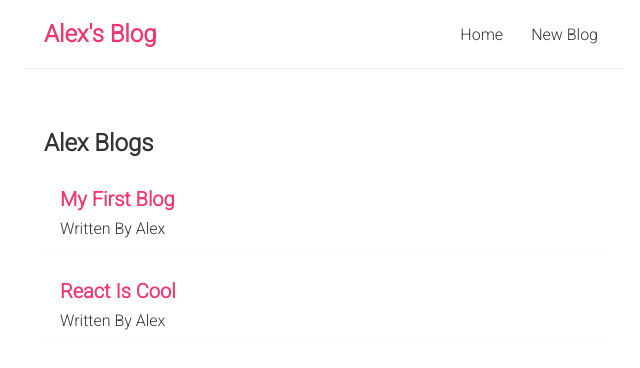
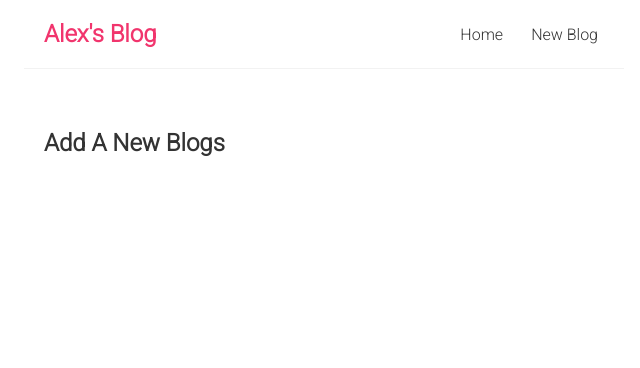
Before and after one commit to Reid501/React-Blog-Website, a React (Create React App) app in the folder website/: page /create in a window 1280 px wide. Shown: the top 368 px of the page, without its empty margins (316-956 px from the left). Built offline with nearby package versions, Linux system fonts and the light colour scheme; data requests are answered from the project's data file; the HTML template or start-up script is replaced by a standard one.

Commit message:
Router links added, blog pages added and useEffect cleanup added

```diff
--- a/website/package.json
+++ b/website/package.json
@@ -8,6 +8,7 @@
     "@testing-library/user-event": "^12.6.3",
     "react": "^17.0.1",
     "react-dom": "^17.0.1",
+    "react-router-dom": "^5.2.0",
     "react-scripts": "4.0.2",
     "web-vitals": "^1.1.0"
   },
--- a/website/src/App.js
+++ b/website/src/App.js
@@ -1,15 +1,30 @@
 import NavBar from './NavBar';
 import Home from './Home';
+import { BrowserRouter as Router, Route, Switch } from 'react-router-dom';
+import Create from './Create';
+import BlogDetails from './BlogDetails';
 
 function App() {
 
   return (
-    <div className="App">
-      <NavBar />
-      <div className="content">
-        <Home />
+    <Router>
+      <div className="App">
+        <NavBar />
+        <div className="content">
+          <Switch>
+            <Route exact path="/">
+              <Home />
+            </Route>
+            <Route exact path="/create">
+              <Create />
+            </Route>
+            <Route exact path="/blogs/:id">
+              <BlogDetails />
+            </Route>
+          </Switch>
+        </div>
       </div>
-    </div>
+    </Router>
   );
 }
 
--- /dev/null
+++ b/website/src/BlogDetails.js
@@ -0,0 +1,13 @@
+import { useParams } from "react-router-dom";
+
+const BlogDetails = () => {
+const { id } = useParams()
+
+    return (
+        <div className="blog-details">
+            <h2>Blog Details - { id }</h2>
+        </div>
+     );
+}
+
+export default BlogDetails;
--- a/website/src/BlogList.js
+++ b/website/src/BlogList.js
@@ -1,3 +1,5 @@
+import { Link } from "react-router-dom";
+
 const BlogList = ({ blogs, title }) => {
 
     return (
@@ -5,8 +7,10 @@
             <h2>{title}</h2>
             {blogs.map((blog) => (
                 <div className="blog-preview" key={blog.id}>
-                    <h2>{ blog.title }</h2>
-                    <p>Written By { blog.author }</p>
+                    <Link to={`/blogs/${blog.id}`}>
+                        <h2>{ blog.title }</h2>
+                        <p>Written By { blog.author }</p>
+                    </Link>
                 </div>
             ))}
         </div>
--- /dev/null
+++ b/website/src/Create.js
@@ -0,0 +1,9 @@
+const Create = () => {
+    return (
+        <div className="create">
+            <h2>Add A New Blogs</h2>
+        </div>
+     );
+}
+
+export default Create;
--- a/website/src/Home.js
+++ b/website/src/Home.js
@@ -1,4 +1,3 @@
-import { useState, useEffect } from 'react';
 import BlogList from './BlogList';
 import useFetch from './useFetch';
 
--- a/website/src/NavBar.js
+++ b/website/src/NavBar.js
@@ -1,10 +1,12 @@
+import { Link } from 'react-router-dom';
+
 const NavBar = () => {
     return (
         <nav className="navbar">
             <h1>Alex's Blog</h1>
             <div className="links">
-                <a href="/">Home</a>
-                <a href="/create">New Blog</a>
+                <Link to="/">Home</Link>
+                <Link to="/create">New Blog</Link>
             </div>
         </nav>
     );
--- a/website/src/index.css
+++ b/website/src/index.css
@@ -58,3 +58,7 @@
   color: #f1356d;
   margin-bottom: 8px;
 }
+
+.blog-preview a{
+  text-decoration: none;
+}
--- a/website/src/useFetch.js
+++ b/website/src/useFetch.js
@@ -6,7 +6,9 @@
     const [error, setError] = useState(null)
 
     useEffect(() => {
-        fetch(url)
+        const abortCont = new AbortController();
+
+        fetch(url, { signal: abortCont.signal})
         .then(res => {
             if(!res.ok) {
                 throw Error('Could not fetch the data.')
@@ -19,9 +21,15 @@
             setError(null)
         })
         .catch((err) => {
+            if (err.name === 'AbortError') {
+                console.log('fetch aborted')
+            } else {
             setIsPending(false);
             setError(err.message);
+            }
         });
+
+        return () => abortCont.abort();
     }, [url]);
 
     return { data, isPending, error }
```
Also changed, not shown: 1 other file (tests, documents, lock files or other folders).
